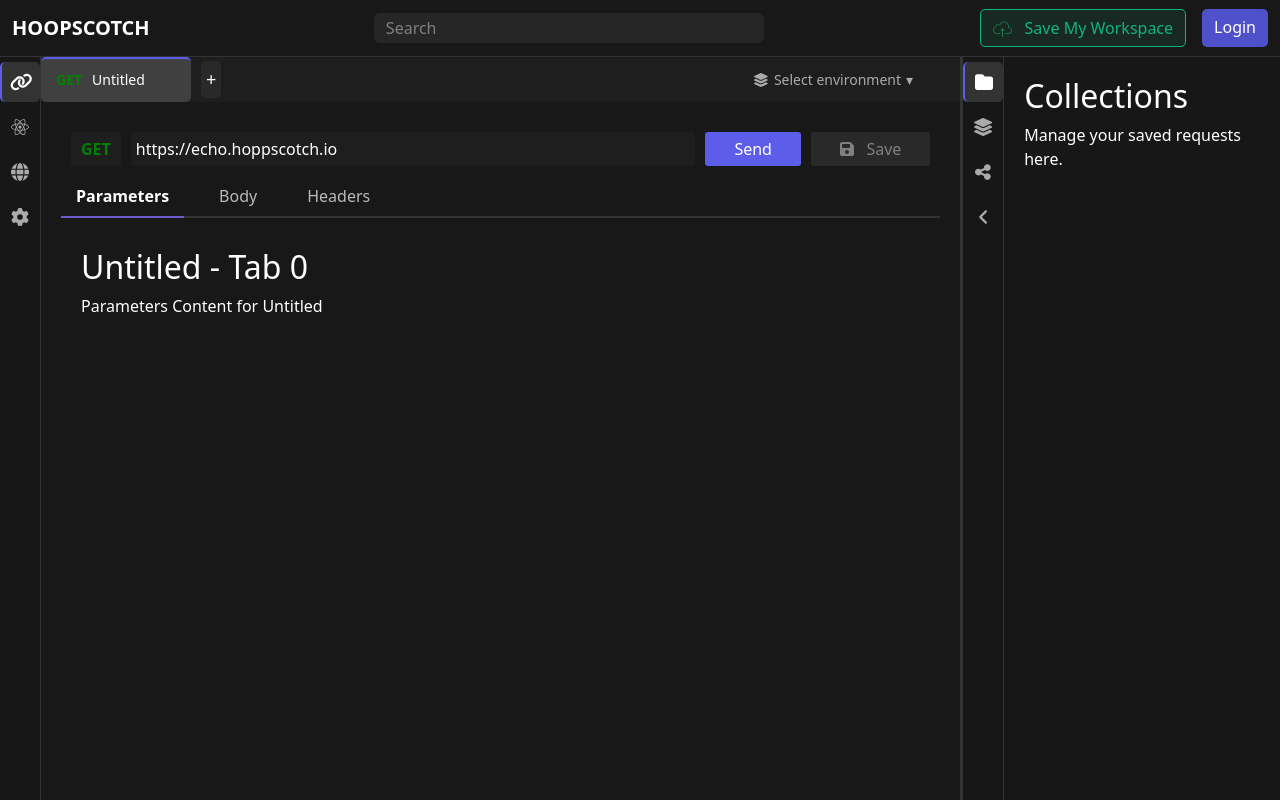
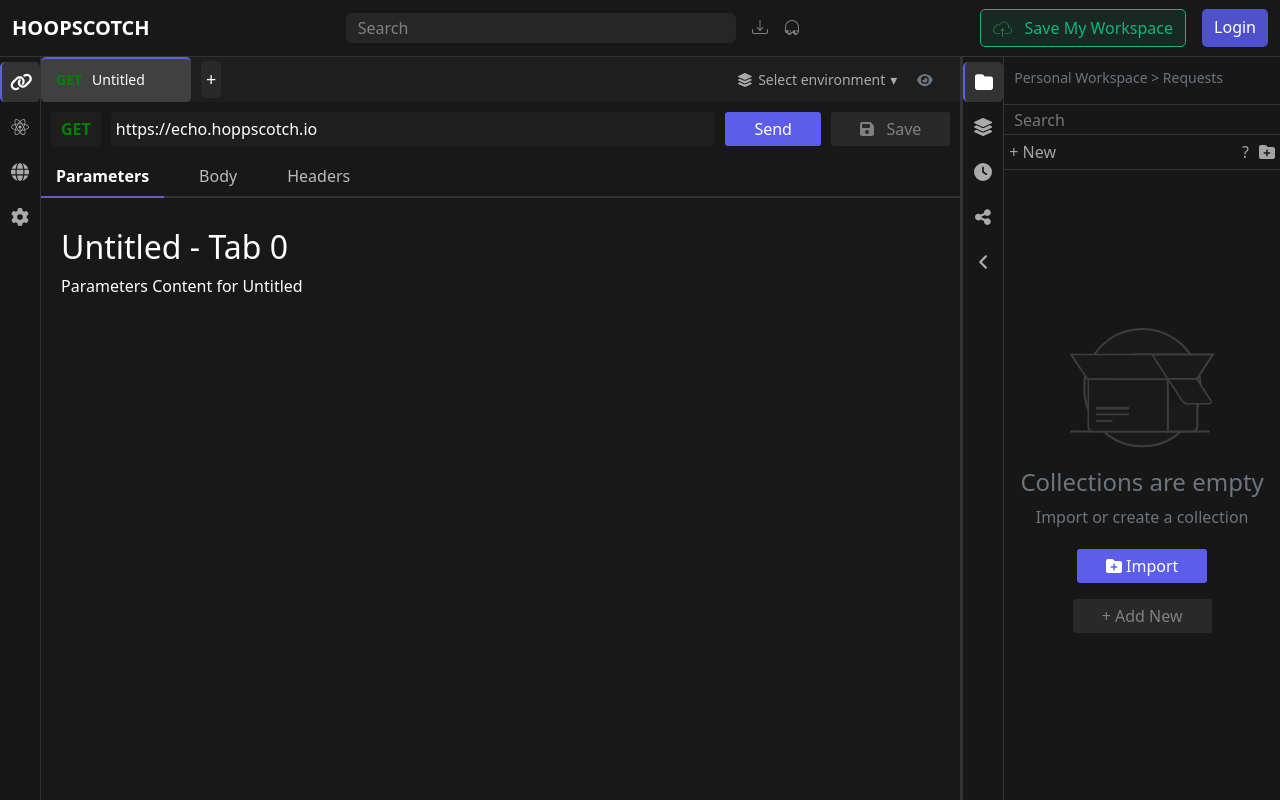
Before and after one commit to agnaey/Hoppscotch, a React (Vite) app in the folder hoppscotch/: page / in a window 1280 px wide. Built offline with nearby package versions, Linux system fonts and the light colour scheme.

Commit message:
added some content on right bar

```diff
--- a/hoppscotch/src/components/Main.jsx
+++ b/hoppscotch/src/components/Main.jsx
@@ -1,17 +1,16 @@
 import React, { useState, useRef, useEffect } from "react";
 import { FontAwesomeIcon } from "@fortawesome/react-fontawesome";
-import { faLink, faGlobe, faCog, faFolder, faLayerGroup, faShareAlt, faAngleLeft,faFloppyDisk } from "@fortawesome/free-solid-svg-icons";
+import { faLink, faGlobe, faCog, faFolder, faLayerGroup, faShareAlt,faBoxOpen,faEye, faAngleLeft, faFloppyDisk, faFolderPlus,faClock } from "@fortawesome/free-solid-svg-icons";
 import { faReact } from "@fortawesome/free-brands-svg-icons";
-
+import emptybox from "../assets/emptybox.png";
 
 const Add = () => {
     const [selectedMethod, setSelectedMethod] = useState("GET");
-    const [tabs, setTabs] = useState([{ id: 0, title: "Untitled", method: "GET",  url: "https://echo.hoppscotch.io" }]);
+    const [tabs, setTabs] = useState([{ id: 0, title: "Untitled", method: "GET", url: "https://echo.hoppscotch.io" }]);
     const [activeTab, setActiveTab] = useState(0);
     const [isResizing, setIsResizing] = useState(false);
     const [dropdown, setDropdown] = useState(false);
     const dropdownRef = useRef(null);
-
     const leftPanelRef = useRef(null);
     const rightPanelRef = useRef(null);
     const [activeSection, setActiveSection] = useState("custom-param");
@@ -74,6 +73,7 @@
             }
         };
 
+
         if (isResizing) {
             document.addEventListener("mousemove", handleResize);
             document.addEventListener("mouseup", stopResizing);
@@ -90,7 +90,7 @@
 
 
 
-    function showdrpdown(){
+    function showdrpdown() {
         setdropdown(!dropdown);
     }
 
@@ -130,7 +130,9 @@
                             <span>Select environment</span>
                             <span className="dropdown-arrow">▾</span>
                         </div>
-                        <div className="eye-icon"><i className="fa-regular fa-eye"></i></div>&nbsp;&nbsp;
+                        <div className="eye-icon text-secondary">
+                            <FontAwesomeIcon icon={faEye} />
+                        </div>&nbsp;&nbsp;
                     </div>
                 </div>
 
@@ -213,15 +215,40 @@
             <div className="sidebar d-none d-lg-block">
                 <a href="#" className="sidebar-item active"><FontAwesomeIcon icon={faFolder} /></a>
                 <a href="#" className="sidebar-item"><FontAwesomeIcon icon={faLayerGroup} /></a>
+                <a href="#" className="sidebar-item"><FontAwesomeIcon icon={faClock} /></a>
                 <a href="#" className="sidebar-item"><FontAwesomeIcon icon={faShareAlt} /></a>
                 <a href="#" className="sidebar-item"><FontAwesomeIcon icon={faAngleLeft} /></a>
             </div>
 
             {/* Right Panel */}
             <div ref={rightPanelRef} className="panel right-panel d-none d-lg-block">
-                <div className="content">
-                    <h2>Collections</h2>
-                    <p>Manage your saved requests here.</p>
+                <div className="content text-secondary" >
+                    <div id="righttop">
+                        <p className="text-secondary">Personal Workspace &gt; Requests</p>
+                    </div>
+                    <div id="right-search">
+                        <input className="r-search w-100" type="text" placeholder="Search" />
+                    </div>
+                    <div className="right-new" style={{ display: "flex", justifyContent: "space-between" }}>
+                        <a href="#" className="right-new1">+ New</a>
+                        <div style={{display: "flex", gap: "10px"}}>
+                            <span className="question-mark">?</span>
+                            <FontAwesomeIcon className="mt-1" icon={faFolderPlus} />
+                        </div>
+                    </div>
+                    <div id="right-main" style={{display: "flex", justifyContent: "center", alignItems: "center"}}>
+                        <div style={{textAlign: "center"}}>
+                            {/* <FontAwesomeIcon icon={faBoxOpen} size="5x" style={{margin: "20px auto"}} /> */}
+                            <img src={emptybox} alt="Empty Box" size="5x" style={{margin: "20px auto"}}/>
+                            <h4>Collections are empty</h4>
+                            <p>Import or create a collection</p>
+                            <button className="send-button mt-1">
+                                <FontAwesomeIcon icon={faFolderPlus} /> Import
+                            </button>
+                            <br />
+                            <button className="save-button mt-3">+ Add New</button>
+                        </div>
+                    </div>
                 </div>
             </div>
         </div>
--- a/hoppscotch/src/components/Navbar.jsx
+++ b/hoppscotch/src/components/Navbar.jsx
@@ -30,6 +30,20 @@
               aria-label="Search"
               name="searched"
             />
+            &nbsp;&nbsp;
+            <div className="d-flex gap-3">
+              <a className="nav-link" id="download" href="#">
+                <svg xmlns="http://www.w3.org/2000/svg" width="16" height="16" fill="grey" className="bi bi-download" viewBox="0 0 16 16">
+                  <path d="M.5 9.9a.5.5 0 0 1 .5.5v2.5a1 1 0 0 0 1 1h12a1 1 0 0 0 1-1v-2.5a.5.5 0 0 1 1 0v2.5a2 2 0 0 1-2 2H2a2 2 0 0 1-2-2v-2.5a.5.5 0 0 1 .5-.5z"/>
+                  <path d="M7.646 11.854a.5.5 0 0 0 .708 0l3-3a.5.5 0 0 0-.708-.708L8.5 10.293V1.5a.5.5 0 0 0-1 0v8.793L5.354 8.146a.5.5 0 1 0-.708.708l3 3z"/>
+                </svg>
+              </a>
+              <a className="nav-link" id="support" href="#">
+                <svg xmlns="http://www.w3.org/2000/svg" width="16" height="16" fill="grey" className="bi bi-headset" viewBox="0 0 16 16">
+                  <path d="M8 1a7 7 0 0 0-7 7v4.5A1.5 1.5 0 0 0 2.5 14h.563a2.375 2.375 0 0 0 4.687 0h1.5a2.375 2.375 0 0 0 4.687 0H13.5A1.5 1.5 0 0 0 15 12.5V8a7 7 0 0 0-7-7zM2 8a6 6 0 0 1 12 0v4.5a.5.5 0 0 1-.5.5h-.563a2.375 2.375 0 0 0-4.687 0H6.25a2.375 2.375 0 0 0-4.687 0H2.5a.5.5 0 0 1-.5-.5V8zm3.5 6a1.375 1.375 0 1 1 0-2.75A1.375 1.375 0 0 1 5.5 14zm7 0a1.375 1.375 0 1 1 0-2.75 1.375 1.375 0 0 1 0 2.75z"/>
+                </svg>
+              </a>
+            </div>
           </form>
 
           {/* Right (Links) */}
--- a/hoppscotch/src/index.css
+++ b/hoppscotch/src/index.css
@@ -143,7 +143,7 @@
 }
 .content {
           flex-grow: 1;
-          padding: 20px;
+          /* padding: 20px; */
           overflow: auto;
           min-height: 100px;
       }
@@ -406,3 +406,42 @@
       .custom-content-panel.active {
           display: block;
       }
+
+
+      #righttop{
+        border-bottom: 1px solid #333;
+        padding-left: 10px;
+        padding-top: 10px;
+        font-size: 14px;
+      }
+
+
+      .r-search{
+
+        width: 100%;
+        height: 30px;
+        padding-left: 10px;
+        background-color: rgb(23,23,23);
+        border: none;
+        color: grey;
+        border-bottom: 1px solid #333;
+
+      }
+      .right-new{
+        color: rgb(165, 164, 164);
+        border-bottom: 1px solid #333;
+        padding: 5px;
+      }
+      .right-new1{
+        color: rgb(165, 164, 164);
+        text-decoration: none;
+      }
+
+      .right-new1:hover{
+        color: white;
+      }
+
+      #right-main{
+        margin-top: 50%;
+        text-align: center;
+      }
```
Also changed, not shown: hoppscotch/src/assets/emptybox.png (added). Lines whose indentation alone changed are shown as unchanged.
